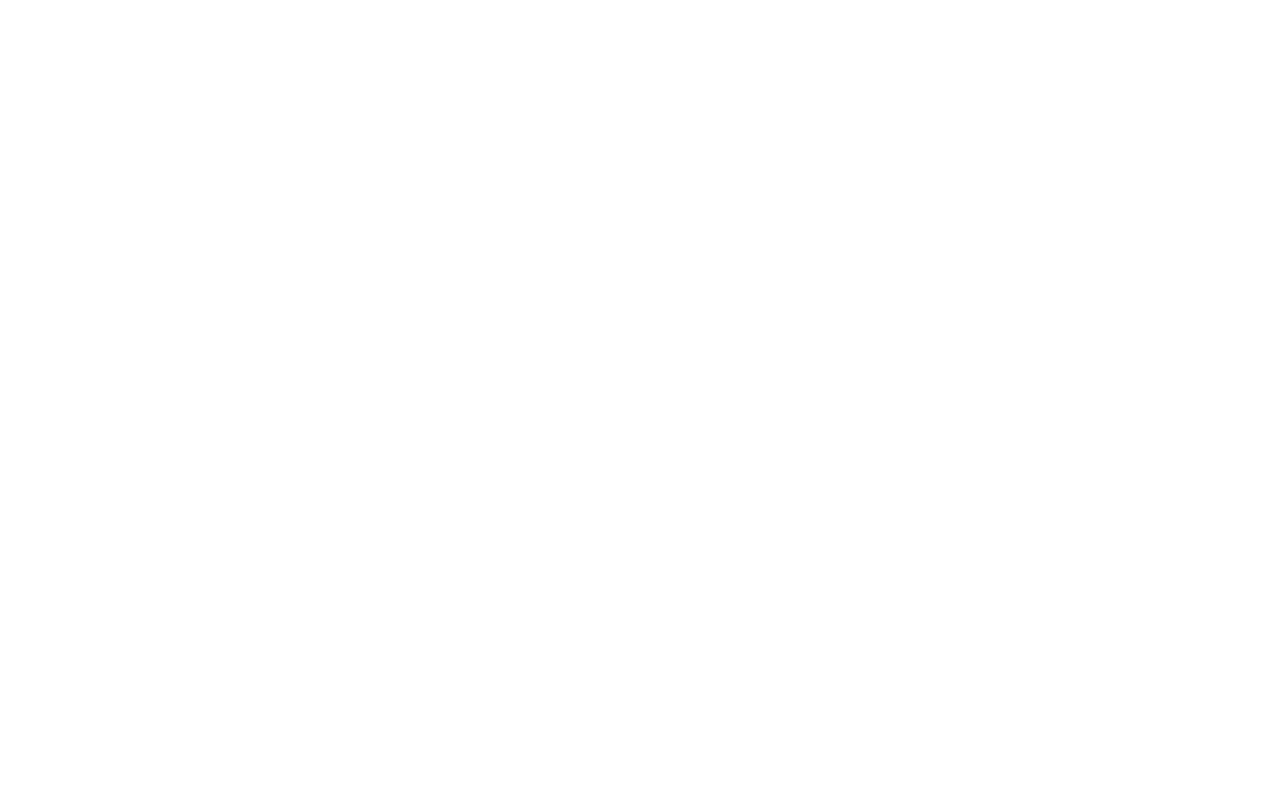
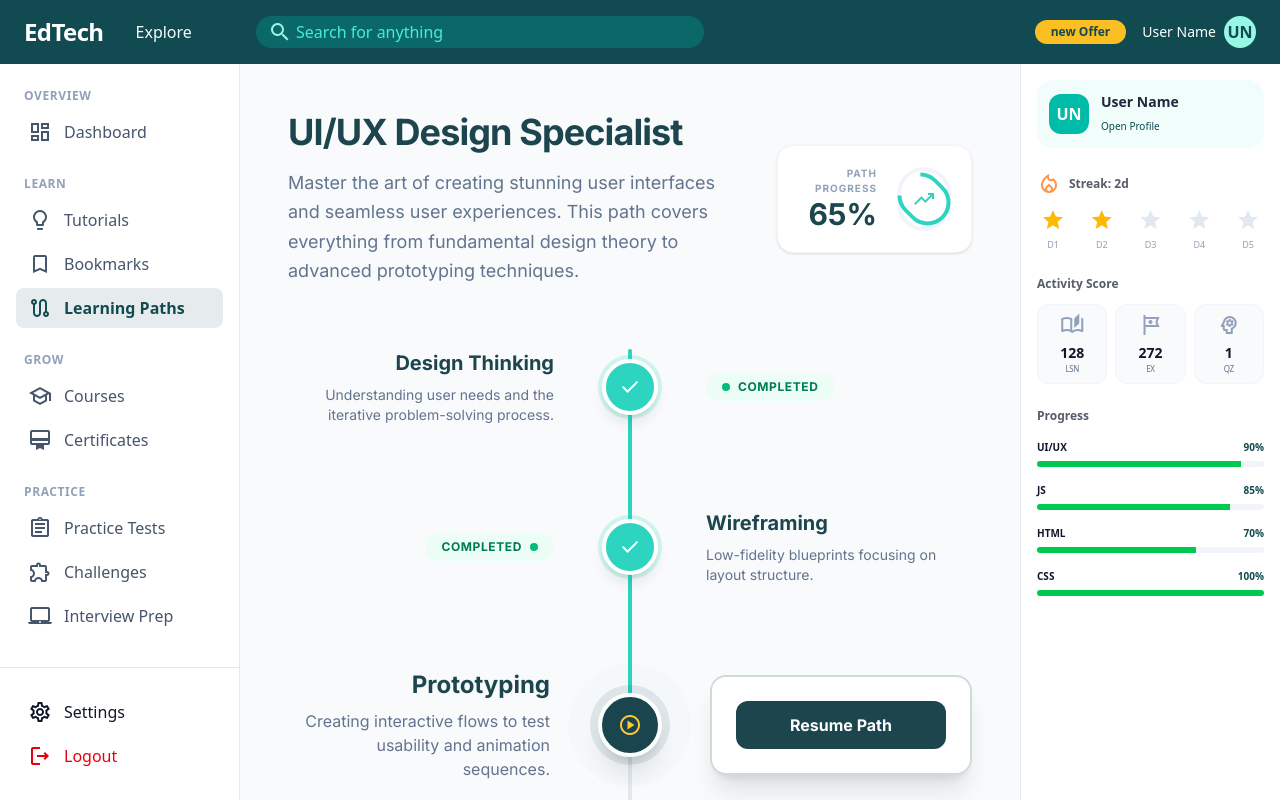
Before and after one commit to yk-kumawat/ed-tech, a React (Vite) app: page /learning-path in a window 1280 px wide. Before the commit this address had no page. Built offline with nearby package versions, Linux system fonts and the light colour scheme.

Commit message:
LearningPath.jsx added

```diff
--- a/index.html
+++ b/index.html
@@ -5,6 +5,8 @@
     <meta name="viewport" content="width=device-width, initial-scale=1.0" />
     <title>EdTech</title>
     <link href="https://fonts.googleapis.com/css2?family=Inter:wght@300;400;500;600;700&family=Material+Icons+Outlined&family=Material+Icons&display=swap" rel="stylesheet"/>
+    <link href="https://fonts.googleapis.com/css2?family=Inter:wght@300;400;500;600;700&display=swap" rel="stylesheet"/>
+    <link href="https://fonts.googleapis.com/css2?family=Material+Symbols+Outlined:wght,FILL@100..700,0..1&display=swap" rel="stylesheet"/>
   </head>
   <body>
     <div id="root"></div>
--- a/src/Components/Header.jsx
+++ b/src/Components/Header.jsx
@@ -1,4 +1,4 @@
-import React from 'react';
+import React from "react";
 
 const Header = () => {
   return (
@@ -6,27 +6,35 @@
       <div className="flex items-center gap-8">
         <h1 className="text-white text-2xl font-bold tracking-tight">EdTech</h1>
         <nav className="hidden md:flex gap-6">
-          <a className="text-teal-50 hover:text-white transition-colors font-medium" href="#">Explore</a>
+          <a
+            className="text-teal-50 hover:text-white transition-colors font-medium"
+            href="#"
+          >
+            Explore
+          </a>
         </nav>
-      </div>
-
-      <div className="flex-1 max-w-xl px-8 hidden sm:block">
-        <div className="relative">
-          <span className="material-icons-outlined absolute left-3 top-1/2 -translate-y-1/2 text-teal-200">search</span>
-          <input
-            className="w-full bg-teal-800/40 border-none rounded-full py-2 pl-10 pr-4 text-white placeholder-teal-300 focus:ring-2 focus:ring-[#fbbf24] transition-all"
-            placeholder="Search for anything"
-            type="text"
-          />
+        <div className="flex-1 w-lg px-8 hidden sm:block">
+          <div className="relative">
+            <span className="material-icons-outlined absolute left-3 top-1/2 -translate-y-1/2 text-teal-200">
+              search
+            </span>
+            <input
+              className="w-full bg-teal-600/40 border-none outline-none rounded-full py-1 pl-10 pr-4 text-white placeholder-teal-300"
+              placeholder="Search for anything"
+              type="text"
+            />
+          </div>
         </div>
       </div>
 
       <div className="flex items-center gap-4">
-        <button className="bg-[#fbbf24] hover:bg-yellow-500 text-[#114b51] font-bold py-1.5 px-4 rounded-full text-sm transition-transform active:scale-95">
+        <button className="bg-[#fbbf24] hover:bg-yellow-500 text-[#114b51] font-bold py-1 px-4 rounded-full text-xs transition-transform active:scale-95">
           new Offer
         </button>
         <div className="flex items-center gap-2 cursor-pointer group">
-          <span className="text-white text-sm font-medium hidden sm:inline">User Name</span>
+          <span className="text-white text-sm font-medium hidden sm:inline">
+            User Name
+          </span>
           <div className="w-8 h-8 rounded-full bg-teal-200 flex items-center justify-center text-[#114b51] font-bold">
             UN
           </div>
--- a/src/Components/MainCourseCard.jsx
+++ b/src/Components/MainCourseCard.jsx
@@ -13,7 +13,7 @@
         </p>
         <p className="text-sm text-[#606060] font-semibold leading-0">Quiz - {data?.quiz} & Assignments - {data?.assignments}</p>
         <div className="h-2 w-65 bg-[#D9D9D9] rounded-full mt-2">
-            <div className={`h-2 w-[${data?.percent}%] bg-[#6085F6] rounded-full`}></div>
+            <div className="h-2 bg-[#6085F6] rounded-full" style={{ width: `${data?.percent}%` }}></div>
         </div>
       </div>
     </div>
--- a/src/Components/Sidebar.jsx
+++ b/src/Components/Sidebar.jsx
@@ -42,7 +42,7 @@
         <SidebarSection title="Learn">
           <SidebarLink icon="lightbulb" label="Tutorials" />
           <SidebarLink icon="bookmark_border" label="Bookmarks" />
-          <SidebarLink icon="route" label="Learning Paths" />
+          <SidebarLink icon="route" label="Learning Paths" to='/learning-path' />
         </SidebarSection>
 
         <SidebarSection title="Grow">
--- a/src/Pages/Courses.jsx
+++ b/src/Pages/Courses.jsx
@@ -25,7 +25,7 @@
         <div className="flex-1 flex flex-col h-full items-center overflow-y-scroll no-scrollbar">
           <div className="flex flex-col gap-4 mt-8">
             <h1 className="text-2xl font-semibold">Courses</h1>
-            <div className="h-60 w-230 bg-[#F3F2F2] rounded-lg py-3 px-5">
+            <div className="h-60 w-230 bg-slate-100 rounded-lg py-3 px-5">
               <div className="flex justify-between">
                 <h3 className="text-[#606060]">New Courses</h3>
                 <button className="text-[#D0793E] text-xs font-semibold cursor-pointer">
--- /dev/null
+++ b/src/Pages/LearningPath.jsx
@@ -0,0 +1,137 @@
+import React from 'react';
+import Header from '../Components/Header';
+import SideBar from '../Components/Sidebar';
+import RightSidebar from '../Components/RightSidebar';
+
+const LearningPath = () => {
+  return (
+    <div className="bg-[#f8fafc] text-slate-900 h-screen flex flex-col overflow-hidden">
+      {/* Header */}
+      <Header/>
+
+      <div className="flex flex-1 overflow-hidden">
+        {/* Left Sidebar */}
+        <SideBar/>
+
+        {/* Main Content */}
+        <main className="flex-1 overflow-y-scroll h-full p-8 lg:p-12 font-['Inter',sans-serif] no-scrollbar">
+          <div className="max-w-4xl mx-auto">
+            {/* Path Header */}
+            <div className="mb-16">
+              <div className="flex flex-col md:flex-row md:items-center justify-between gap-8">
+                <div>
+                  <h2 className="text-4xl font-bold tracking-tight text-[#1c454e] mb-4">UI/UX Design Specialist</h2>
+                  <p className="text-slate-500 max-w-2xl leading-relaxed text-lg">
+                    Master the art of creating stunning user interfaces and seamless user experiences. This path covers everything from fundamental design theory to advanced prototyping techniques.
+                  </p>
+                </div>
+                <div className="flex items-center gap-5 bg-white p-5 rounded-2xl shadow-sm border border-slate-100">
+                  <div className="text-right">
+                    <p className="text-[10px] uppercase font-bold text-slate-400 tracking-widest">Path Progress</p>
+                    <p className="text-3xl font-bold text-[#1c454e]">65%</p>
+                  </div>
+                  <div className="w-16 h-16 rounded-full border-4 border-slate-100 flex items-center justify-center relative">
+                    <div className="absolute inset-0 rounded-full border-4 border-[#2dd4bf] border-t-transparent -rotate-45"></div>
+                    <span className="material-symbols-outlined text-[#2dd4bf]">trending_up</span>
+                  </div>
+                </div>
+              </div>
+            </div>
+
+            {/* Path Timeline */}
+            <div className="relative">
+              {/* Vertical Spine */}
+              <div className="absolute left-1/2 top-0 bottom-0 w-1 bg-slate-200 rounded-full overflow-hidden -translate-x-1/2">
+                <div className="bg-[#2dd4bf] w-full shadow-[0_0_15px_rgba(45,212,191,0.5)] transition-all duration-700" style={{ height: '65%' }}></div>
+              </div>
+
+              <div className="space-y-16 relative z-10">
+                {/* Milestone 1: Completed */}
+                <div className="flex items-center justify-center w-full">
+                  <div className="w-1/2 pr-12 text-right hidden md:block">
+                    <h3 className="text-xl font-bold text-[#1c454e] mb-2">Design Thinking</h3>
+                    <p className="text-slate-500 text-sm">Understanding user needs and the iterative problem-solving process.</p>
+                  </div>
+                  <div className="relative">
+                    <div className="w-14 h-14 rounded-full bg-[#2dd4bf] flex items-center justify-center border-4 border-white shadow-lg ring-4 ring-[#2dd4bf]/20 transition-transform hover:scale-110">
+                      <span className="material-symbols-outlined text-white text-2xl font-bold">check</span>
+                    </div>
+                  </div>
+                  <div className="w-1/2 pl-12">
+                    <div className="inline-flex items-center gap-2 px-4 py-1.5 bg-emerald-50 text-emerald-700 rounded-full text-xs font-bold uppercase tracking-wider">
+                      <span className="w-2 h-2 rounded-full bg-emerald-500"></span> Completed
+                    </div>
+                  </div>
+                </div>
+
+                {/* Milestone 2: Completed */}
+                <div className="flex items-center justify-center w-full">
+                  <div className="w-1/2 pr-12 text-right">
+                    <div className="items-center gap-2 px-4 py-1.5 bg-emerald-50 text-emerald-700 rounded-full text-xs font-bold uppercase tracking-wider hidden md:inline-flex">
+                      Completed <span className="w-2 h-2 rounded-full bg-emerald-500"></span>
+                    </div>
+                  </div>
+                  <div className="relative">
+                    <div className="w-14 h-14 rounded-full bg-[#2dd4bf] flex items-center justify-center border-4 border-white shadow-lg ring-4 ring-[#2dd4bf]/20">
+                      <span className="material-symbols-outlined text-white text-2xl font-bold">check</span>
+                    </div>
+                  </div>
+                  <div className="w-1/2 pl-12">
+                    <div className="py-5 rounded-2xl">
+                      <h3 className="text-xl font-bold text-[#1c454e] mb-2">Wireframing</h3>
+                      <p className="text-slate-500 text-sm">Low-fidelity blueprints focusing on layout structure.</p>
+                    </div>
+                  </div>
+                </div>
+
+                {/* Milestone 3: Active/Current */}
+                <div className="flex items-center justify-center w-full">
+                  <div className="w-1/2 pr-12 text-right hidden md:block">
+                    <h3 className="text-2xl font-bold text-[#1c454e] mb-2">Prototyping</h3>
+                    <p className="text-slate-500 text-base">Creating interactive flows to test usability and animation sequences.</p>
+                  </div>
+                  <div className="relative">
+                    <div className="w-16 h-16 rounded-full bg-[#1c454e] flex items-center justify-center border-4 border-white shadow-xl ring-8 ring-[#1c454e]/10 transition-transform hover:scale-105">
+                      <span className="material-symbols-outlined text-[#ffcc33] text-4xl">play_circle</span>
+                    </div>
+                    <div className="absolute inset-0 rounded-full bg-[#1c454e]/20 animate-ping"></div>
+                  </div>
+                  <div className="w-1/2 pl-12">
+                    <div className="bg-white p-6 rounded-2xl shadow-xl border-2 border-[#1c454e]/20">
+                      <button className="w-full bg-[#1c454e] text-white font-bold py-3 px-6 rounded-xl hover:bg-slate-800 transition-all">Resume Path</button>
+                    </div>
+                  </div>
+                </div>
+
+                {/* Milestone 4: Locked */}
+                <div className="flex items-center justify-center w-full">
+                  <div className="w-1/2 pr-12 text-right hidden md:block">
+                    <div className="inline-flex items-center gap-2 px-4 py-1.5 bg-slate-100 text-slate-500 rounded-full text-xs font-bold uppercase tracking-wider">
+                      <span className="material-symbols-outlined text-sm">lock</span> Locked
+                    </div>
+                  </div>
+                  <div className="relative">
+                    <div className="w-14 h-14 rounded-full bg-slate-200 flex items-center justify-center border-4 border-white shadow-sm">
+                      <span className="material-symbols-outlined text-slate-400 text-2xl">lock</span>
+                    </div>
+                  </div>
+                  <div className="w-1/2 pl-12">
+                    <div className="bg-white p-6 rounded-2xl border border-slate-100">
+                      <h3 className="text-xl font-bold text-slate-400 mb-2">Design Systems</h3>
+                      <p className="text-slate-400 text-sm">Building scalable UI libraries and components.</p>
+                    </div>
+                  </div>
+                </div>
+              </div>
+            </div>
+          </div>
+        </main>
+
+        {/* Right Sidebar */}
+        <RightSidebar/>
+      </div>
+    </div>
+  );
+};
+
+export default LearningPath;
--- a/src/Routes/AppRoutes.jsx
+++ b/src/Routes/AppRoutes.jsx
@@ -5,6 +5,7 @@
 import Courses from '../Pages/Courses';
 import Login from '../Pages/Login';
 import SignUp from '../Pages/SignUp';
+import LearningPath from '../Pages/LearningPath';
 
 const AppRoutes = () => {
   return (
@@ -14,6 +15,7 @@
       <Route path="/courses" element={<Courses />} />
       <Route path="/login" element={<Login />} />
       <Route path="/signup" element={<SignUp />} />
+      <Route path="/learning-path" element={<LearningPath />} />
     </Routes>
   )
 }
```
Also changed, not shown: src/Pages/Dashboard.jsx (+6 -8 lines).
